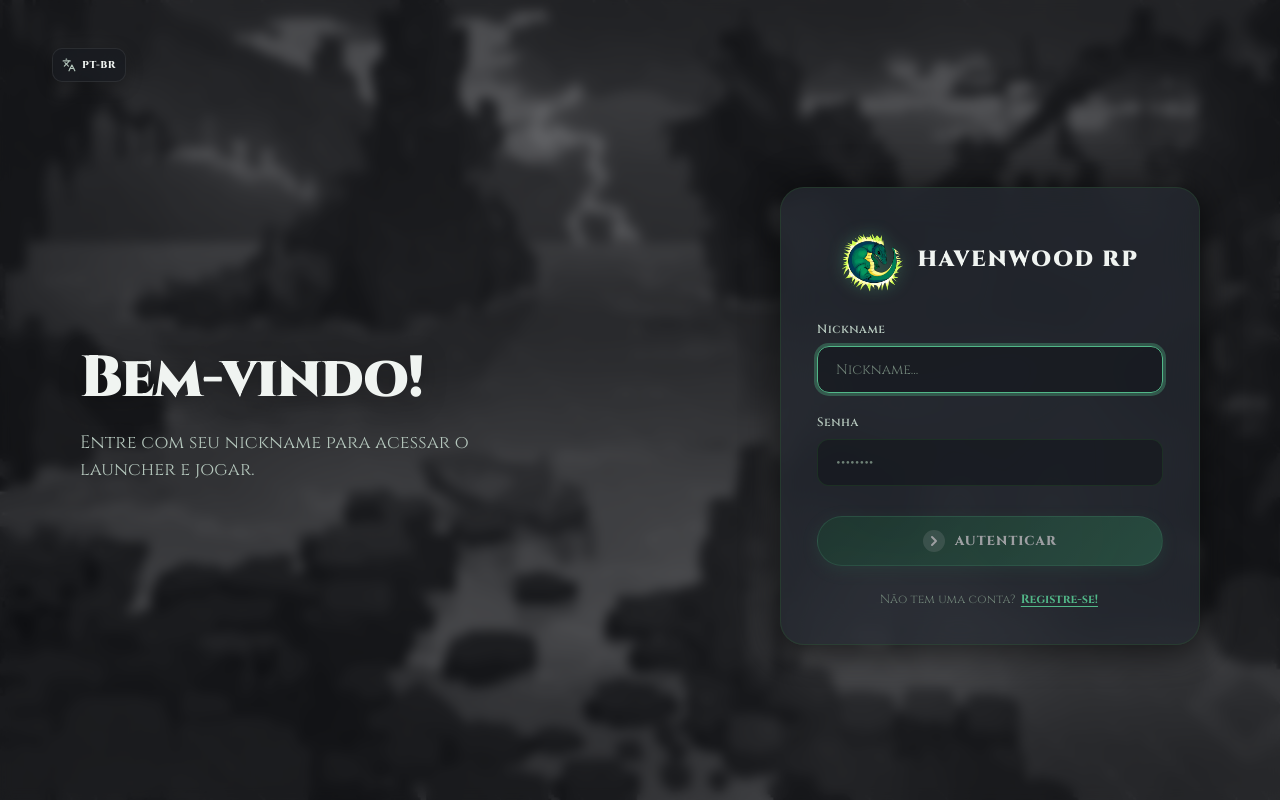
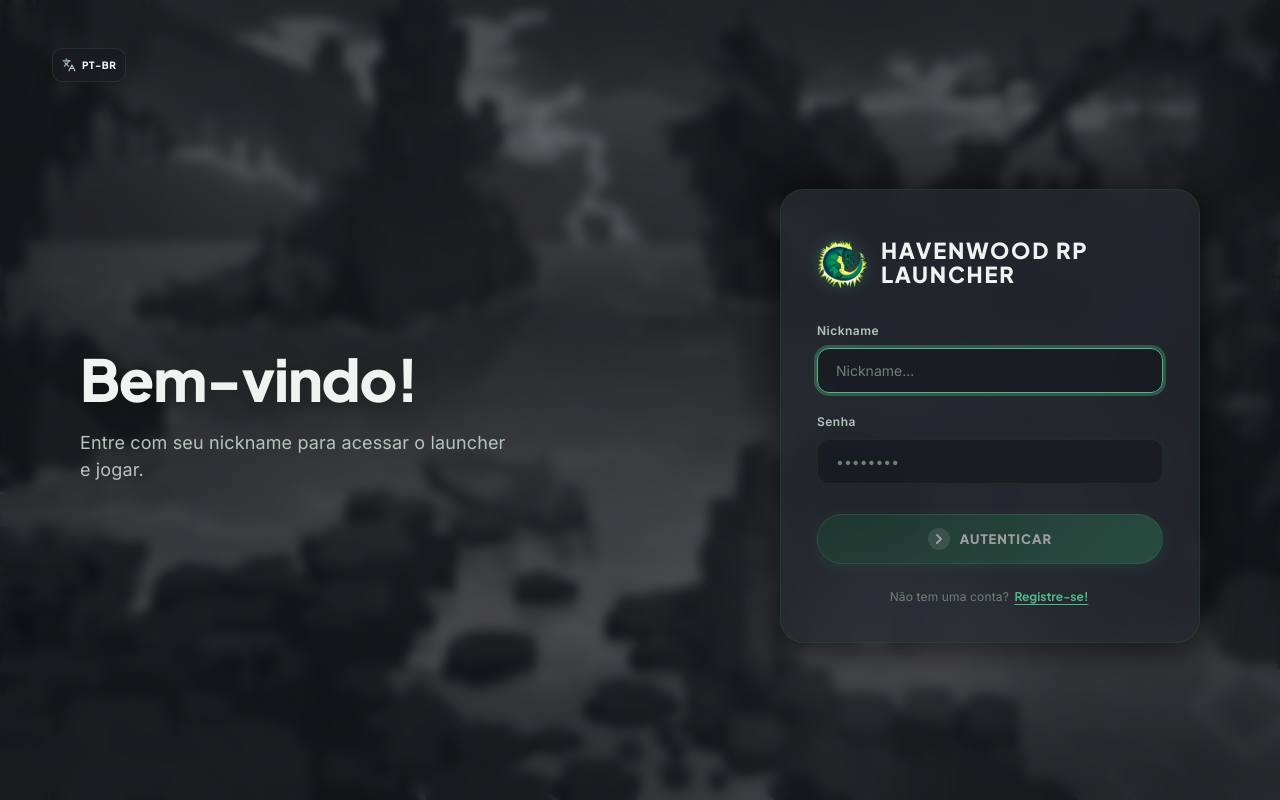
Before and after one commit to melo-scheidt/edenlauncher, a React (Vite) app: page / in a window 1280 px wide. Built offline with nearby package versions, Linux system fonts and the light colour scheme; no server answers.

Commit message:
release: 0.6.9 - rename Havenwood RP launcher (titulo, productName, logo, footer), fonte padrao Jakarta/Inter

```diff
--- a/electron/main.js
+++ b/electron/main.js
@@ -126,7 +126,7 @@ function createMainWindow() {
   mainWindow = new BrowserWindow({
     width: w, height: h, minWidth: 1100, minHeight: 720,
     show: false, backgroundColor: '#0A0A0A',
-    title: 'Éden Launcher', autoHideMenuBar: true,
+    title: 'Havenwood RP launcher', autoHideMenuBar: true,
     maximizable: false, fullscreenable: false,
     icon: path.join(__dirname, '..', 'icon', 'icon.png'),
     webPreferences: {
--- a/package.json
+++ b/package.json
@@ -1,8 +1,8 @@
 {
   "name": "eden-launcher",
-  "version": "0.6.8",
+  "version": "0.6.9",
   "private": true,
-  "description": "Éden Launcher",
+  "description": "Havenwood RP launcher",
   "author": "Éden Studios",
   "main": "electron/main.js",
   "scripts": {
@@ -45,7 +45,7 @@
   },
   "build": {
     "appId": "com.eden.launcher",
-    "productName": "Éden Launcher",
+    "productName": "Havenwood RP launcher",
     "artifactName": "eden-launcher-setup-${version}.${ext}",
     "directories": {
       "output": "dist-app",
--- a/src/renderer/components/EdenLogo.jsx
+++ b/src/renderer/components/EdenLogo.jsx
@@ -29,7 +29,7 @@ export default function EdenLogo({ size = 'medium', showBeta = false, showText =
               <span className="eden-beta-pill">BETA</span>
             </div>
           )}
-          <div className="eden-brand-title">Havenwood RP</div>
+          <div className="eden-brand-title">Havenwood RP launcher</div>
         </div>
       )}
     </div>
--- a/src/renderer/i18n/index.jsx
+++ b/src/renderer/i18n/index.jsx
@@ -11,7 +11,7 @@ const IDX = Object.fromEntries(LANGUAGES.map((l, i) => [l.code, i]));
 // Ordem das traduções: [pt-BR, pt-PT]
 const S = {
   // ── Geral ──────────────────────────────────────────────────────────────
-  'app.name': ['Havenwood RP', 'Havenwood RP'],
+  'app.name': ['Havenwood RP launcher', 'Havenwood RP launcher'],
   'user.defaultNick': ['Aventureiro', 'Aventureiro'],
 
   // ── Navegação ──────────────────────────────────────────────────────────
--- a/src/renderer/index.html
+++ b/src/renderer/index.html
@@ -3,11 +3,11 @@
   <head>
     <meta charset="UTF-8" />
     <meta name="viewport" content="width=device-width, initial-scale=1.0" />
-    <title>Havenwood RP</title>
+    <title>Havenwood RP launcher</title>
     <link rel="preconnect" href="https://fonts.googleapis.com" />
     <link rel="preconnect" href="https://fonts.gstatic.com" crossorigin />
     <link
-      href="https://fonts.googleapis.com/css2?family=Cinzel:wght@400;500;600;700;800;900&family=Outfit:wght@400;500;600;700;800;900&family=Plus+Jakarta+Sans:wght@400;500;600;700;800&family=Inter:wght@300;400;500;600;700&family=JetBrains+Mono:wght@400;500;700&display=swap"
+      href="https://fonts.googleapis.com/css2?family=Plus+Jakarta+Sans:wght@400;500;600;700;800&family=Inter:wght@300;400;500;600;700&family=Outfit:wght@400;500;600;700;800;900&family=JetBrains+Mono:wght@400;500;700&display=swap"
       rel="stylesheet"
     />
   </head>
--- a/src/renderer/styles/global.css
+++ b/src/renderer/styles/global.css
@@ -96,9 +96,9 @@
 
 /* Tipografia e Base */
 :root {
-  --font-display: 'Cinzel', 'Outfit', 'Plus Jakarta Sans', system-ui, sans-serif;
-  --font-heading: 'Cinzel', 'Outfit', 'Inter', system-ui, sans-serif;
-  --font-body: 'Cinzel', 'Plus Jakarta Sans', 'Inter', system-ui, sans-serif;
+  --font-display: 'Plus Jakarta Sans', 'Inter', -apple-system, BlinkMacSystemFont, 'Segoe UI', Roboto, sans-serif;
+  --font-heading: 'Plus Jakarta Sans', 'Inter', -apple-system, BlinkMacSystemFont, 'Segoe UI', Roboto, sans-serif;
+  --font-body: 'Inter', 'Plus Jakarta Sans', -apple-system, BlinkMacSystemFont, 'Segoe UI', Roboto, sans-serif;
   --font-mono: 'JetBrains Mono', 'Courier New', monospace;
 }
 
--- a/src/renderer/tabs/SettingsTab.jsx
+++ b/src/renderer/tabs/SettingsTab.jsx
@@ -133,7 +133,7 @@ export default function SettingsTab({ currentTheme, onThemeChange }) {
 
           {/* Footer Info Bottom Left */}
           <div className="eden-settings-footer-info">
-            <span className="eden-footer-app-name">Havenwood RP</span>
+            <span className="eden-footer-app-name">Havenwood RP launcher</span>
             <span className="eden-footer-os-info">
               {systemInfo?.platform === 'win32' ? t('settings.osWin') : t('settings.osOther')}
             </span>
```
